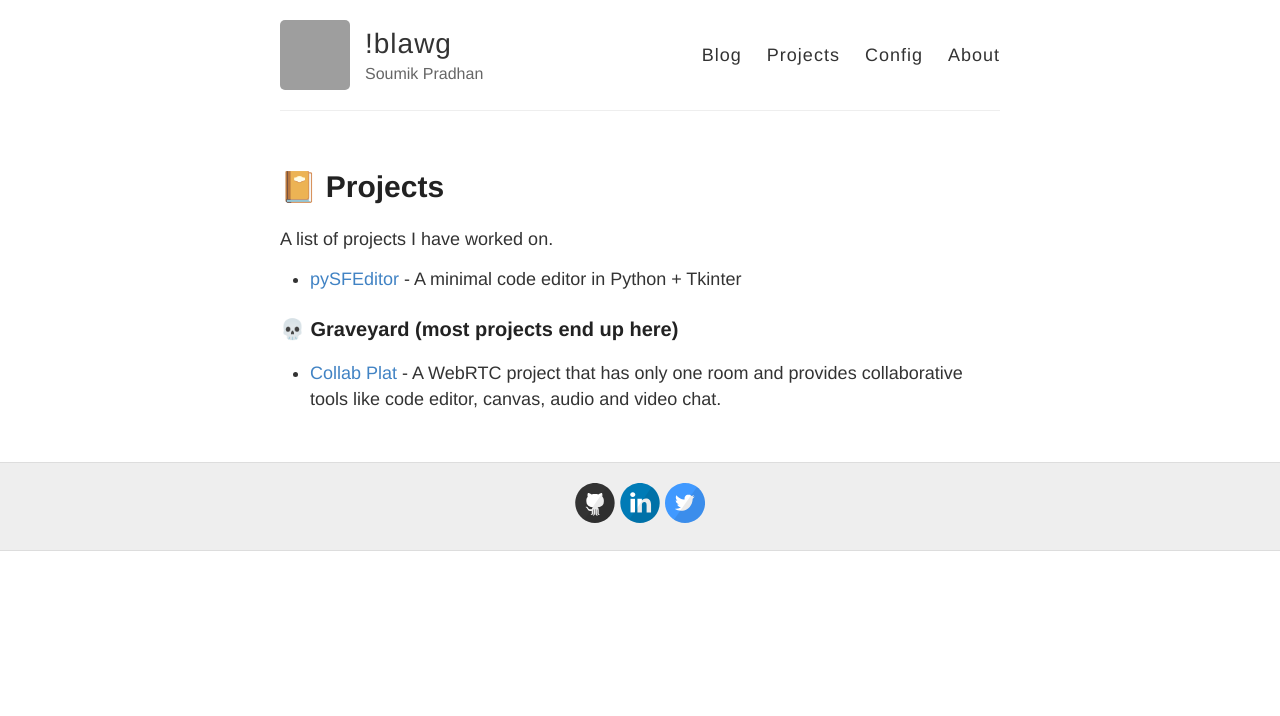
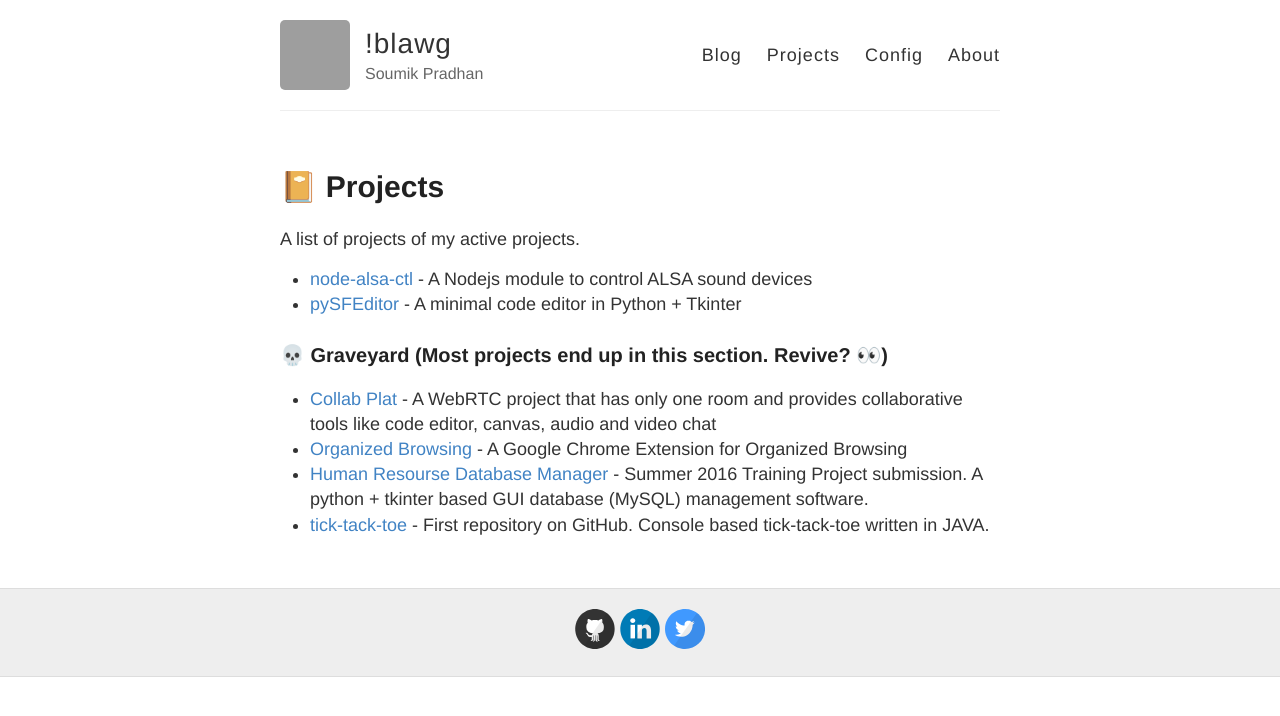
Before and after one commit to griimick/griimick.github.io, a Jekyll site: the page built from _pages/projects.md, in a window 1280 px wide. Shown: the top 716 px of the page. Built offline with Jekyll 4.4.1, drawn with Linux system fonts in a browser that asks for light colours; grey boxes are pictures that could not be loaded.

Commit message:
Update projects page

```diff
--- a/_pages/projects.md
+++ b/_pages/projects.md
@@ -4,11 +4,14 @@ title: 📔 Projects
 permalink: /projects/
 ---
 
-A list of projects I have worked on.
+A list of projects of my active projects.
 
+- [node-alsa-ctl](https://github.com/griimick/node-alsa-ctl) - A Nodejs module to control ALSA sound devices
 - [pySFEditor](https://github.com/griimick/pySFEditor) - A minimal code editor in Python + Tkinter
 
+### 💀 Graveyard (Most projects end up in this section. Revive? 👀)
 
-### 💀 Graveyard (most projects end up here)
-
-- [Collab Plat](https://github.com/Dallas-tu/Collab-Plat) - A WebRTC project that has only one room and provides collaborative tools like code editor, canvas, audio and video chat.
+- [Collab Plat](https://github.com/Dallas-tu/Collab-Plat) - A WebRTC project that has only one room and provides collaborative tools like code editor, canvas, audio and video chat
+- [Organized Browsing](https://github.com/griimick/Organized-Browsing) - A Google Chrome Extension for Organized Browsing
+- [Human Resourse Database Manager](https://github.com/griimick/Summer-2016) - Summer 2016 Training Project submission. A python + tkinter based GUI database (MySQL) management software.
+- [tick-tack-toe](https://githib.com/griimick/tick-tack-toe) - First repository on GitHub. Console based tick-tack-toe written in JAVA.
```
